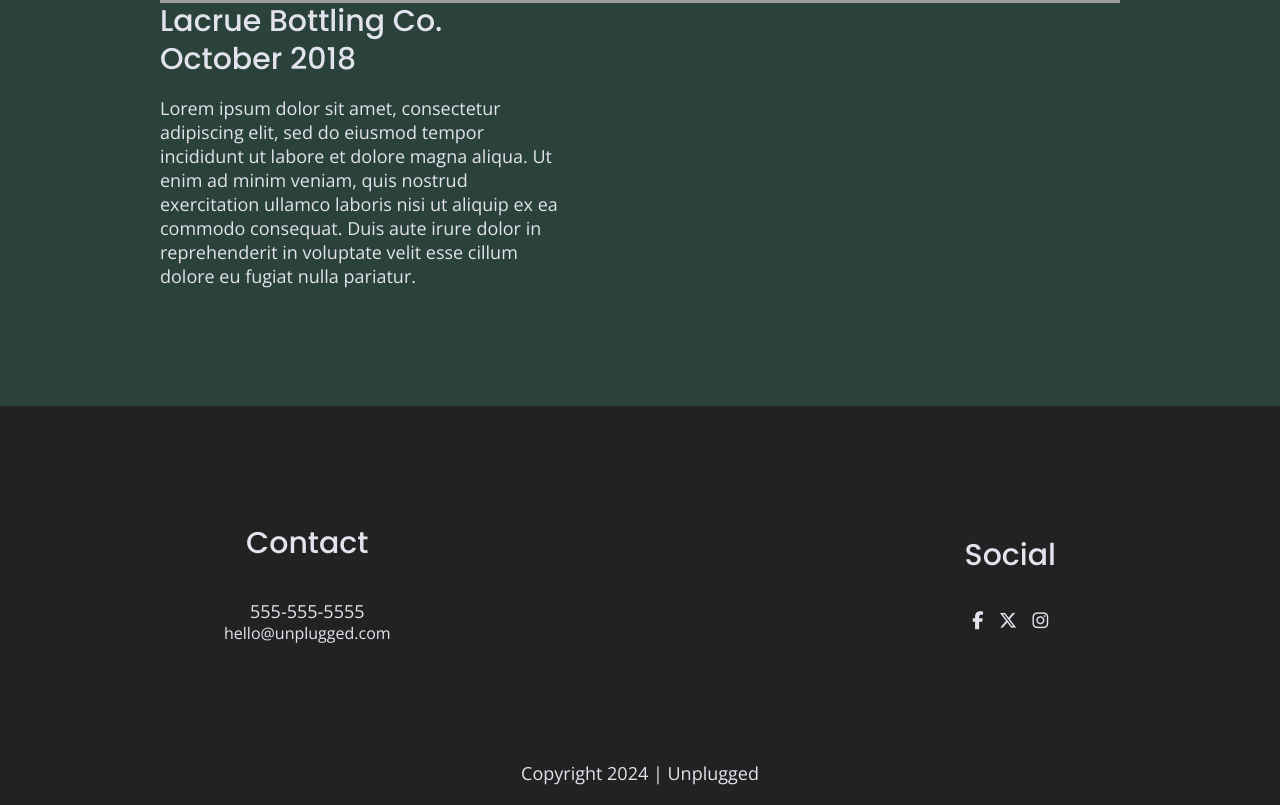
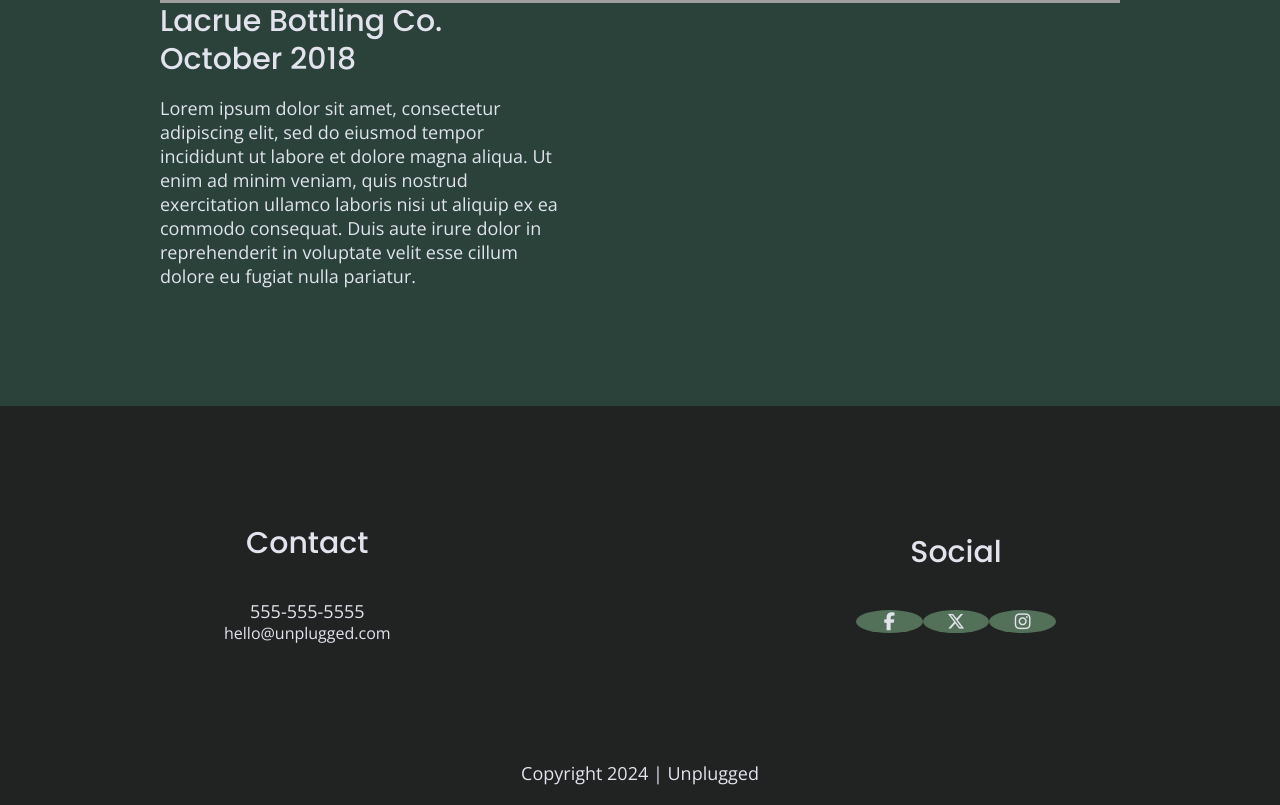
Before and after one commit to lfaso21/First-responsive-website-project, a website built with Parcel: page index.html in a window 1280 px wide. Shown: the part 2840-3645 px from the top of the page. Built offline with nearby package versions, Linux system fonts and the light colour scheme; grey boxes are pictures that could not be loaded.

Commit message:
Add social media icons to all pages

```diff
--- a/css/main.css
+++ b/css/main.css
@@ -226,7 +226,14 @@
   display: flex;
   justify-content: center;
   align-items: center;
+  height: 40%;
+  width: 40%;                       /* I had 30% from using eye only */
+  background-color: #527158;
+  border-radius: 50%;                    /*It put oval around social icons, not sure from where */
   /*list-style: none;*/        /* Not sure if needed here 1-3 does not have nor does 2-3 - I think they have as "p" not UL*/
+footer .social-icons p i {
+    font-size: 1.3125em;
+  }
 }
 footer .copyright {
   margin: 20px 0;
@@ -616,7 +623,11 @@
     margin-bottom: 40px;
   }
   footer p {
-    line-height: 1.285;                /* 5 on style sheet not on 1-3 answer o 2-3 1.285 not 18px */
+    line-height: 1.285;                /* 5 on style sheet not on 1-3 answer on 2-3 - 1.285 not 18px */
+  }
+  footer .social-icons {               /* added 6-8 - i missed */
+    width: 12.5em;
+    justify-content: space-between;
   }
 
   /*---------------------about-------------------*/
--- a/index.html
+++ b/index.html
@@ -181,13 +181,13 @@
             <h4>Social</h4>
             <div class="social-icons">
               <p>
-                <i class="fa-brands fa-facebook-f"></i>
+                <a href="https://www.facebook.com/Skillcrush/" target="_blank"><i class="fa-brands fa-facebook-f"></i></a>
               </p>
               <p>
-                <i class="fa-brands fa-x-twitter"></i>
+                <a href="https://twitter.com/Skillcrush" target="_blank"><i class="fa-brands fa-x-twitter"></i></a>
               </p>
               <p>
-                <i class="fa-brands fa-instagram"></i>
+                <a href="https://www.instagram.com/skillcrush/" target="_blank"><i class="fa-brands fa-instagram"></i></a>
               </p>
             </div>
           </div>
```
Also changed, not shown: about/index.html (+3 -3 lines), faq/index.html (+3 -3 lines).
